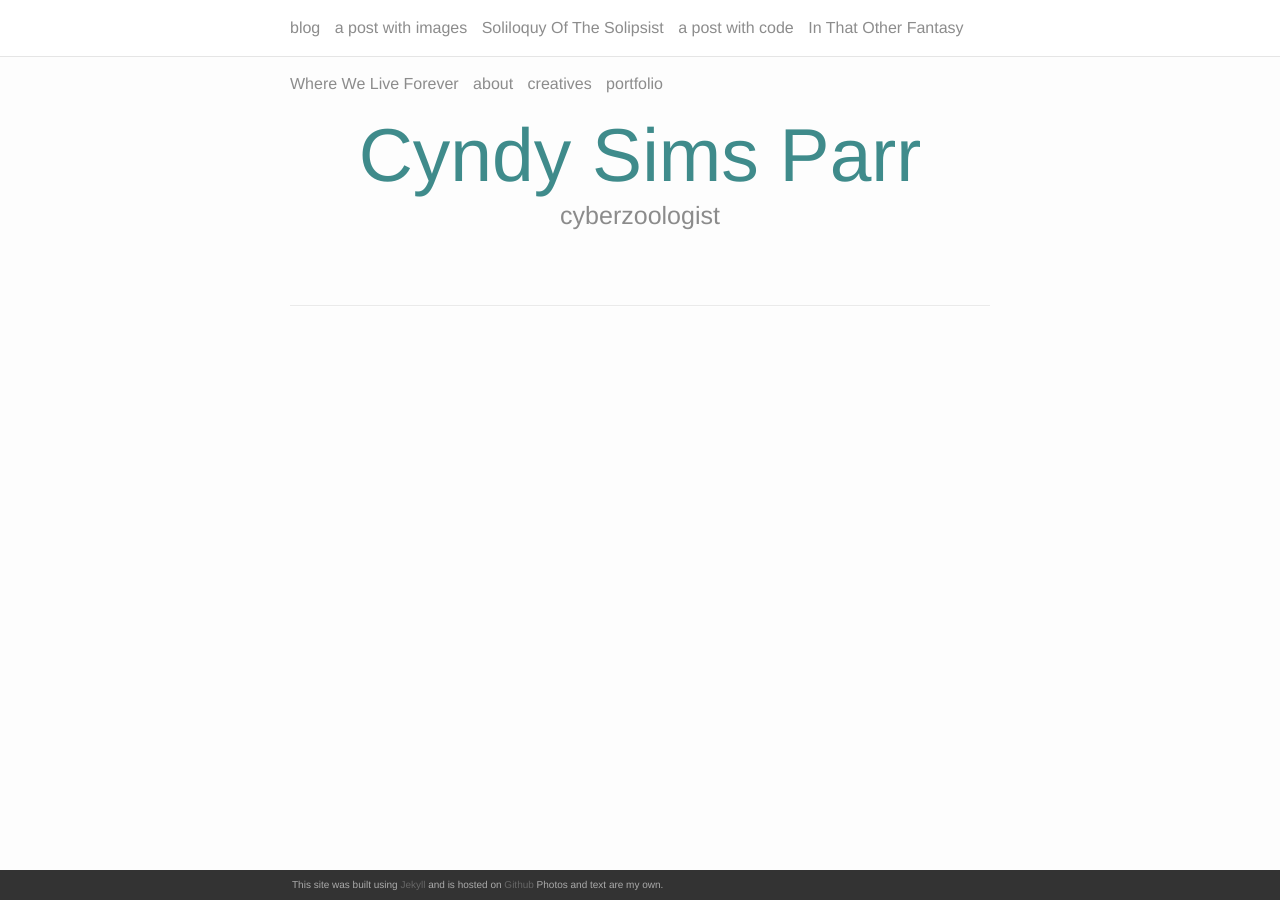
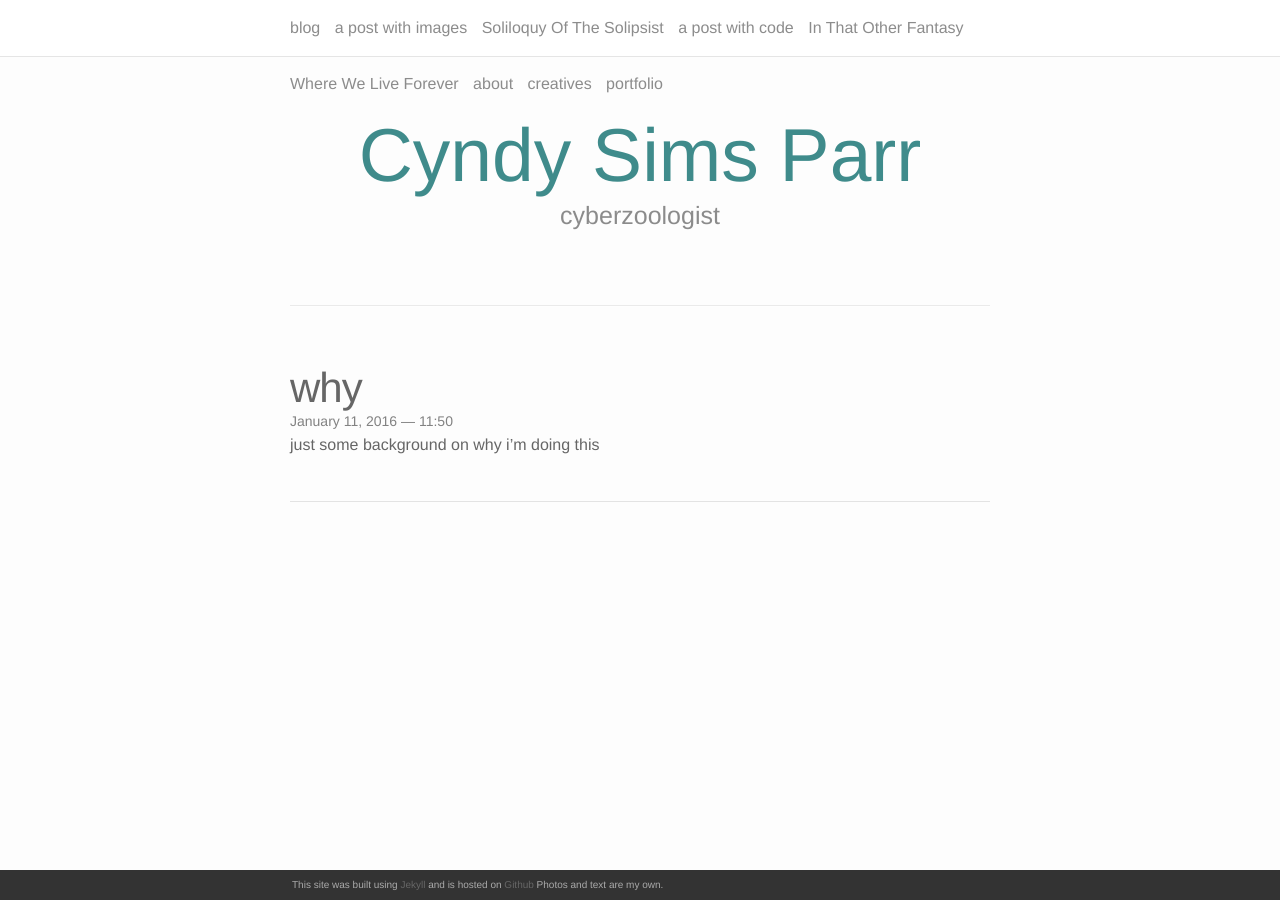
Before and after one commit to CynthiaParr-USDA/csparr.github.io, a Jekyll site: the page built from index.html, in a window 1280 px wide. Built offline with Jekyll 4.4.1, drawn with Linux system fonts in a browser that asks for light colours; nearby versions of some CDN libraries; the list of posts is cut into pages by our own code; a file with an impossible date is left out.

Commit message:
Update 2016-01-11-intro.markdown

```diff
--- a/_posts/2016-01-11-intro.markdown
+++ b/_posts/2016-01-11-intro.markdown
@@ -1,7 +1,7 @@
 ---
 layout: post
 title:  why
-date:
+date:   2016-01-11 11:50:05
 description: just some background on why i’m doing this
 ---
 I’m not the first person in my family to have discovered Jekyll (at least by that name) but I am the first to have a GitHub. I’m an annoying mother nagging a son to prepare to apply for jobs, and I am also a “lead by example” sort of person. So here we are. Not to mention that somewhere along the way my old website disappeared when I wasn’t looking so I have to start from scratch.
```
